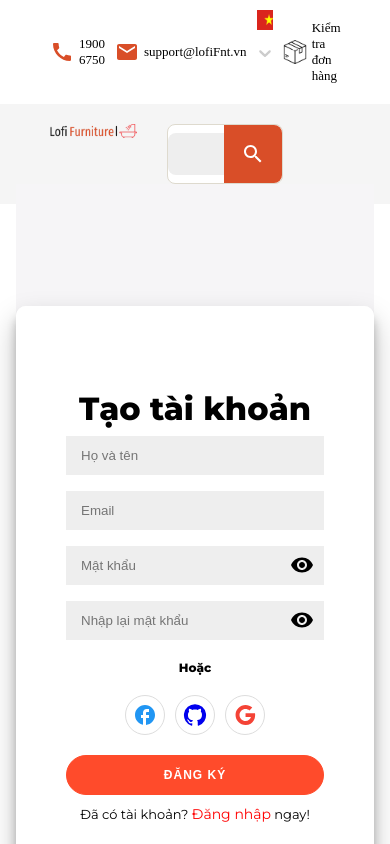
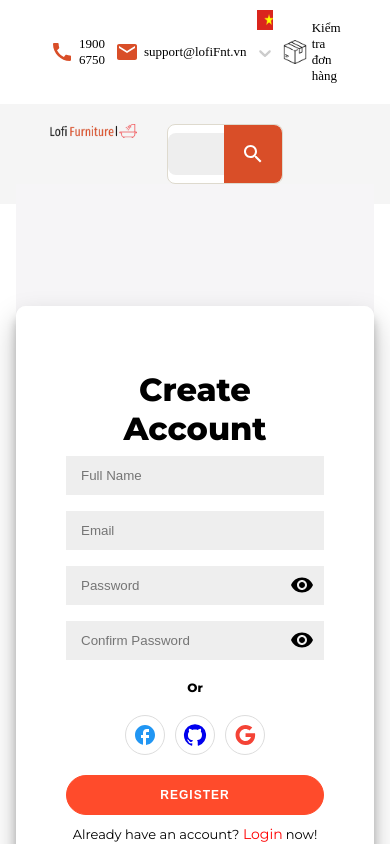
Before and after one commit to hoangngo457/Lofi_Furniture_Website, a Next.js app: page /Register in a window 390 px wide. Shown: the top 844 px of the page. Built offline with nearby package versions, Linux system fonts and the light colour scheme; no server answers.

Commit message:
dịch xong ngôn ngữ cho login + register + forgotpassword

```diff
--- a/messages/en.json
+++ b/messages/en.json
@@ -1,29 +1,45 @@
 {
-  "AppLayout": {
-    "home": "Home",
-    "logout": "Logout",
-    "profile": "Profile"
-  },
-  "HomePage": {
+
+  "Test": {
     "title": "Đây là tiếng anh"
   },
-  "LocaleSwitcher": {
-    "de": "Deutsch",
-    "en": "English",
-    "label": "Language"
+
+  "LoginPage": {
+      "title-login": "Login",
+      "password": "Password",
+      "text-forgot-pass": "Forgot your password",
+      "or": "Or",
+      "text-main-description": "Welcome to the store",
+      "description": "Explore luxurious, modern, and sophisticated furniture pieces that help transform your living space into the perfect home.",
+      "title-register": "Register",
+      "no-account": "Don't have an account?",
+      "now": "now!"
+
+
   },
-  "LoginPage": {
-    "credentials": "Credentials: jane@doe.com / next-intl",
-    "description": "Please enter your details.",
-    "email": "Email",
-    "invalidCredentials": "Please check your credentials.",
-    "invalidEmail": "Please enter a valid email address.",
-    "invalidPassword": "Please enter a password.",
-    "login": "Sign in",
+  "RegisterPage": {
+    "create-account": "Create Account",
+    "user-name": "Full Name",
     "password": "Password",
-    "title": "Welcome back"
-  },
-  "ProfilePage": {
-    "title": "Profile"
-  }
+    "repassword": "Confirm Password",
+    "text-forgot-pass": "Forgot your password",
+    "or": "Or",
+    "text-main-description": "Welcome back!",
+    "description": "To stay connected with us, please log in with your personal information",
+    "title-register": "Register",
+    "title-login": "Login",
+    "no-account": "Don't have an account?",
+    "now": "now!",
+    "yes-account": "Already have an account?"
+},
+
+"ForgotPasswordPage": {
+  "title-main": "Forgot Password",
+  "email": "Please enter your email",
+  "sent": "Send",
+  "return": "Return"
 }
+
+
+
+}
--- a/messages/vi.json
+++ b/messages/vi.json
@@ -1,29 +1,42 @@
 {
-  "AppLayout": {
-    "home": "Start",
-    "logout": "Abmelden",
-    "profile": "Profil"
-  },
-  "HomePage": {
+
+  "Test": {
     "title": "Đây là tiếng việt"
   },
-  "LocaleSwitcher": {
-    "de": "Deutsch",
-    "en": "English",
-    "label": "Sprache"
+
+  "LoginPage": {
+    "title-login": "Đăng nhập",
+    "password":"Mật khẩu",
+    "text-forgot-pass":"Bạn quên mật khẩu",
+    "or":"Hoặc",
+    "text-main-description":"Chào mừng đến với của hàng",
+    "description": "Khám phá những món đồ nội thất sang trọng, hiện đại, và tinh tế, giúp biến không gian sống của bạn thành tổ ấm hoàn hảo.",
+    "title-register":"Đăng ký",
+    "no-account":"Bạn chưa có tài khoản ?",
+    "now":"ngay!"
   },
-  "LoginPage": {
-    "credentials": "Anmeldedaten: jane@doe.com / next-intl",
-    "description": "Bitte geben Sie Ihre Daten ein.",
-    "email": "Email",
-    "invalidCredentials": "Bitte überprüfen Sie Ihre Anmeldedaten.",
-    "invalidEmail": "Bitte geben Sie eine gültige E-Mail-Adresse ein.",
-    "invalidPassword": "Bitte geben Sie ein Passwort ein.",
-    "login": "Anmelden",
-    "password": "Passwort",
-    "title": "Willkommen zurück"
+    "RegisterPage": {
+    "create-account":"Tạo tài khoản",
+    "user-name":"Họ và tên",
+    "password":"Mật khẩu",
+    "repassword":"Nhập lại mật khẩu",
+    "text-forgot-pass":"Bạn quên mật khẩu",
+    "or":"Hoặc",
+    "text-main-description":"Chào mừng trở lại!",
+    "description": "Để duy trì kết nối với chúng tôi vui lòng đăng nhập bằng thông tin cá nhân của bạn",
+    "title-register":"Đăng ký",
+    "title-login": "Đăng nhập",
+    "no-account":"Bạn chưa có tài khoản ?",
+    "now":"ngay!",
+    "yes-account":"Đã có tài khoản ?"
+
   },
-  "ProfilePage": {
-    "title": "Profil"
-  }
+  "ForgotPasswordPage":{
+  "title-main":"Quên mật khẩu",
+  "email":"Vui lòng nhập email",
+  "sent":"Gửi",
+  "return":"Quay lại"
+
 }
+
+}
--- a/src/app/Register/page.tsx
+++ b/src/app/Register/page.tsx
@@ -11,6 +11,8 @@ import { useState, useEffect } from 'react';
 import "@/styles/Register.css";
 import logo from "/public/images/logo.png";
 import Image from 'next/image';
+import {useTranslations} from 'next-intl';
+import Link from 'next/link'
 
 const useWindowWidth = () => {
     const [windowWidth, setWindowWidth] = useState(typeof window !== 'undefined' ? window.innerWidth : 0);
@@ -30,6 +32,7 @@ const useWindowWidth = () => {
     return windowWidth;
 };
 const Register = () => {
+    const router = useRouter()
       const [showPassword, setShowPassword] = useState(false);
     const [showPasswordRegister, setShowPasswordRegister] = useState(false);
 
@@ -64,39 +67,47 @@ const Register = () => {
             }
         };
     }, []);
+        const handleForgotPass= () => {
 
+    router.push("/ForgotPassword")
+  }
+
+    const t = useTranslations('LoginPage');
+   const a = useTranslations('RegisterPage');
     return (
         <div className='body-register'>
             <div className="container" id="container">
                 <div className="form-container sign-up-container">
-                    <form action="#">
-                        <h1>Tạo tài khoản</h1>
-                        <input type="text" placeholder="Họ và tên" />
+                    <form >
+
+                        <h1>{a('create-account')}</h1>
+                        <input type="text" placeholder={a('user-name')} />
                         <input type="email" placeholder="Email" />
-                         <div className="password-container">
-                        <input type={showPasswordRegister? "text" : "password"} placeholder="Mật khẩu" />
+                        <div className="password-container">
+                        <input type={showPasswordRegister? "text" : "password"} placeholder={a('password')} />
                          <span onClick={() => setShowPasswordRegister(prev => !prev)} className="password-toggle">
                                 {showPasswordRegister ? <VisibilityOffIcon /> : <VisibilityIcon />}
                             </span>
 
                         </div>
                         <div className="password-container">
-                        <input type={showrePassword ? "text" : "password"} placeholder="Nhập lại mật khẩu" />
+                        <input type={showrePassword ? "text" : "password"} placeholder={a('repassword')} />
                          <span onClick={() => setShowrePassword(prev => !prev)} className="password-toggle">
                                 {showrePassword ? <VisibilityOffIcon /> : <VisibilityIcon />}
                             </span>
 
                         </div>
-                        <span className='name-or'>Hoặc</span>
-                         <div className="social-container">
-                            <a href="#" className="social"><i className=""></i><FacebookOutlinedIcon sx={{ color: blue[500] }}/></a>
-                            <a href="#" className="social"><i className="fab fa-twitter"></i><GitHubIcon /></a>
-                            <a href="#" className="social"><i className="fab fa-linkedin-in"></i><GoogleIcon sx={{ color: red[500] }}/></a>
+
+                        <span className='name-or'>{a('or')}</span>
+                        <div className="social-container">
+                            <a href="#" className="social"><FacebookOutlinedIcon sx={{ color: blue[500] }} /></a>
+                            <a href="#" className="social"><GitHubIcon /></a>
+                            <a href="#" className="social"><GoogleIcon sx={{ color: red[500] }} /></a>
                         </div>
-                        <button type='button'>Đăng ký</button>
+                        <button type='button'>{a('title-register')}</button>
                         <div className="is-register" >
-                            Đã có tài khoản? <span ><a className='is-register-link' href="/Login">Đăng nhập</a> </span>
-                            ngay!
+                            {a('yes-account')} <span ><Link className='is-register-link' href="/Login">{a('title-login')}</Link> </span>
+                            {a('now')}
 
                         </div>
                     </form>
@@ -106,40 +117,39 @@ const Register = () => {
                         <div>
                             <Image src={logo} alt="logo"  style={{ width: '100%', height: 'auto' }}/>
                         </div>
-                        <h1>Đăng nhập</h1>
 
-
+                        <h1>{t('title-login')}</h1>
                         <input type="email" placeholder="Email" />
-                          <div className="password-container">
-                            <input type={showPassword ? "text" : "password"} placeholder="Mật khẩu" />
+                        <div className="password-container">
+                            <input type={showPassword ? "text" : "password"} placeholder={t('password')} />
                             <span onClick={() => setShowPassword(prev => !prev)} className="password-toggle">
                                 {showPassword ? <VisibilityOffIcon /> : <VisibilityIcon />}
                             </span>
                         </div>
-                        <div className='forgot-password'>Bạn quên mật khẩu?</div>
-                         <span className='name-or'>Hoặc</span>
-                         <div className="social-container">
-                        <a href="#" className="social"><i className=""></i><FacebookOutlinedIcon sx={{ color: blue[500] }}/></a>
-                            <a href="#" className="social"><i className="fab fa-twitter"></i><GitHubIcon /></a>
-                            <a href="#" className="social"><i className="fab fa-linkedin-in"></i><GoogleIcon sx={{ color: red[500] }}/></a>
+                        <div className='forgot-password'onClick={()=>handleForgotPass()}>{t('text-forgot-pass')}</div>
+                        <span className='name-or'>{t('or')}</span>
+                        <div className="social-container">
+                            <a href="#" className="social"><FacebookOutlinedIcon sx={{ color: blue[500] }} /></a>
+                            <a href="#" className="social"><GitHubIcon /></a>
+                            <a href="#" className="social"><GoogleIcon sx={{ color: red[500] }} /></a>
                         </div>
-                        <button type='button'>Đăng nhập</button>
-
-
-
+                        <button type='button'>{t('title-login')}</button>
+                        <div className="is-register" >
+                            {t('no-account')} <span ><Link className='is-register-link' href="/Register">{t('title-register')}</Link> </span> {t('now')}
+                        </div>
                     </form>
                 </div>
                 <div className="overlay-container">
                     <div className="overlay">
                         <div className="overlay-panel overlay-left">
-                            <h1>Chào mừng trở lại!</h1>
-                            <p>Để duy trì kết nối với chúng tôi vui lòng đăng nhập bằng thông tin cá nhân của bạn</p>
-                            <button className="ghost" id="signIn">Đăng nhập</button>
+                            <h1>{a('text-main-description')}</h1>
+                            <p>{a('description')}</p>
+                            <button className="ghost" id="signIn">{a('title-login')}</button>
                         </div>
                         <div className="overlay-panel overlay-right">
-                            <h1>Chào mừng đến với của hàng </h1>
-                            <p>Khám phá những món đồ nội thất sang trọng, hiện đại, và tinh tế, giúp biến không gian sống của bạn thành tổ ấm hoàn hảo.</p>
-                            <button className="ghost" id="signUp">Đăng ký</button>
+                            <h1>{t('text-main-description')}</h1>
+                            <p>{t('description')}</p>
+                            <button className="ghost" id="signUp">{t('title-register')}</button>
                         </div>
                     </div>
                 </div>
--- a/src/app/page.tsx
+++ b/src/app/page.tsx
@@ -8,7 +8,7 @@ import {useTranslations} from 'next-intl';
 
 
 export default  function HomePage () {
-  const t = useTranslations('HomePage');
+  const t = useTranslations('Test');
 
 
   return (
--- a/src/styles/Register.css
+++ b/src/styles/Register.css
@@ -46,8 +46,10 @@ span {
     font-size: 13px;
     text-align: right;
     display: block;
+    cursor: pointer;
 
 }
+
 
 a {
 
@@ -297,6 +299,7 @@ input {
     .is-register-link {
         color: red;
         font-size: 14px;
+        cursor: pointer;
 
     }
 
```
Also changed, not shown: src/app/ForgotPassword/page.tsx (+6 -4 lines), src/app/Login/page.tsx (+29 -18 lines).
